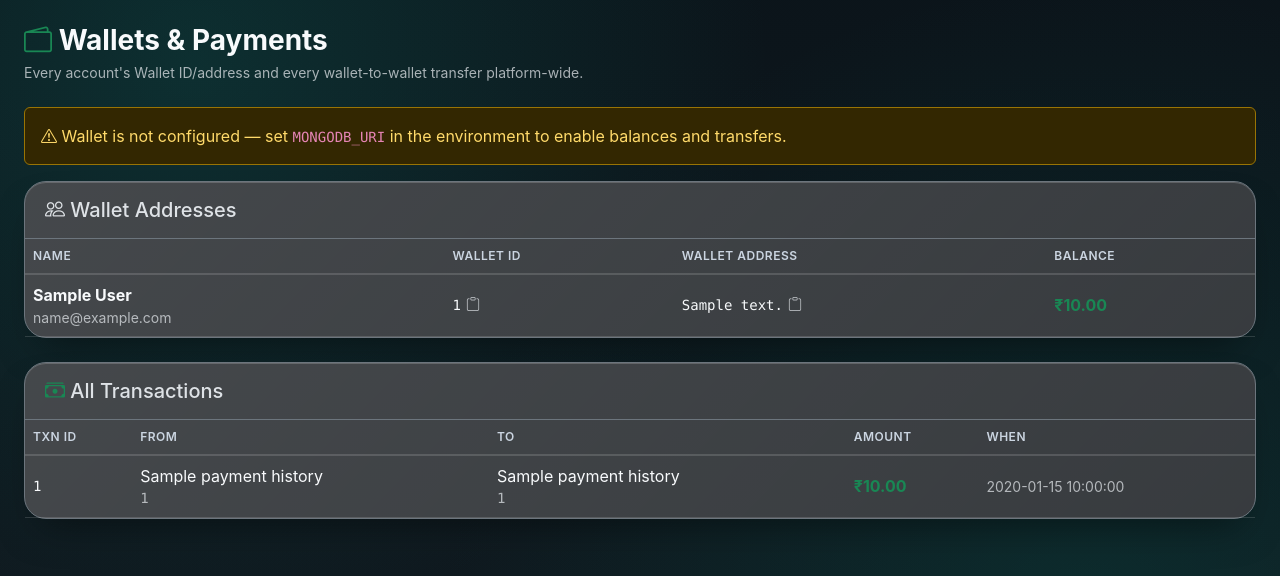
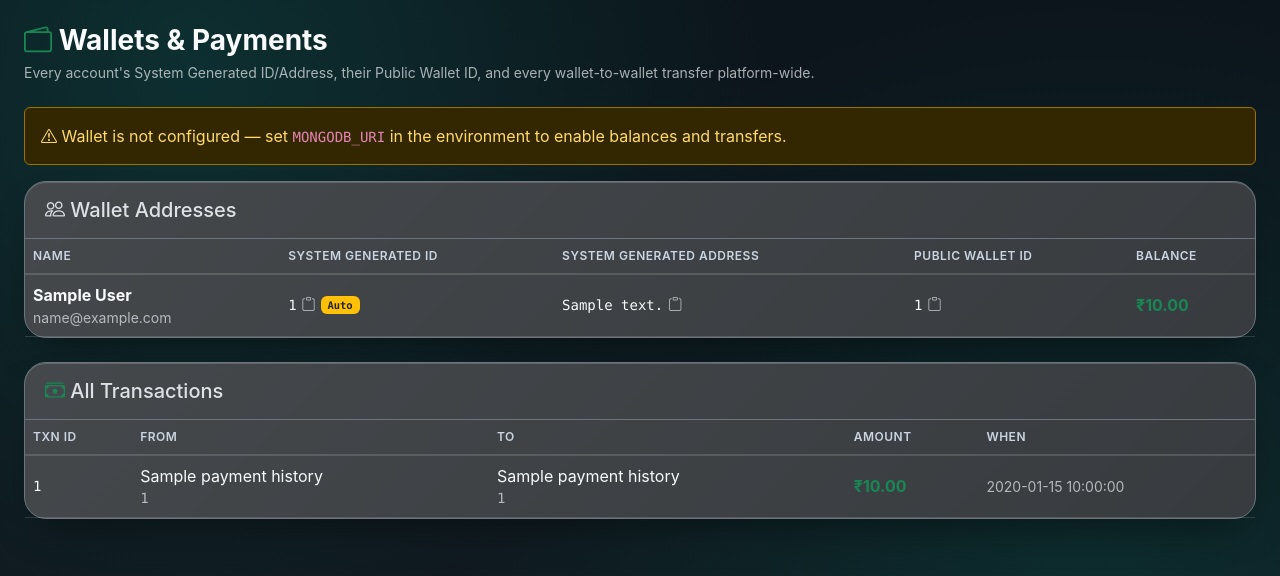
Before and after one commit to futureminds-stack/Smartpayments, a Flask app: template templates/admin_wallets.html in a window 1280 px wide. Shown: the part 57-633 px from the top of the page. Run offline with Flask 3, Linux system fonts and the light colour scheme; the template is opened without the code that fills it: most values are stand-ins (such as "Sample title", 1, 10 or a date in 2020); some libraries are stand-ins or nearby versions.

Commit message:
Update admin_wallets.html

```diff
--- a/templates/admin_wallets.html
+++ b/templates/admin_wallets.html
@@ -15,7 +15,7 @@
 
 <div class="container-fluid px-4 py-4">
     <h3 class="fw-bold mb-1"><i class="bi bi-wallet2 text-success"></i> Wallets &amp; Payments</h3>
-    <p class="text-muted small mb-4">Every account's Wallet ID/address and every wallet-to-wallet transfer platform-wide.</p>
+    <p class="text-muted small mb-4">Every account's System Generated ID/Address, their Public Wallet ID, and every wallet-to-wallet transfer platform-wide.</p>
 
     {% if not wallet_enabled %}
     <div class="alert alert-warning">
@@ -33,8 +33,9 @@
                     <thead>
                         <tr>
                             <th>Name</th>
-                            <th>Wallet ID</th>
-                            <th>Wallet Address</th>
+                            <th>System Generated ID</th>
+                            <th>System Generated Address</th>
+                            <th>Public Wallet ID</th>
                             <th>Balance</th>
                         </tr>
                     </thead>
@@ -48,14 +49,27 @@
                             <td>
                                 <span class="d-flex align-items-center gap-1 font-monospace small">
                                     {{ w.referral_id }}
-                                    <button type="button" class="btn btn-sm btn-link text-muted p-0" title="Copy Wallet ID" onclick="copyToClipboard('{{ w.referral_id }}')"><i class="bi bi-clipboard"></i></button>
+                                    <button type="button" class="btn btn-sm btn-link text-muted p-0" title="Copy System Generated ID" onclick="copyToClipboard('{{ w.referral_id }}')"><i class="bi bi-clipboard"></i></button>
+                                    {% if not w.wallet_id_set_by_user %}
+                                    <span class="badge bg-warning text-dark" title="Auto-assigned — user hasn't set their own yet">Auto</span>
+                                    {% endif %}
                                 </span>
                             </td>
                             <td>
                                 <span class="d-flex align-items-center gap-1 font-monospace small">
                                     {{ w.wallet_address }}
-                                    <button type="button" class="btn btn-sm btn-link text-muted p-0" title="Copy Wallet Address" onclick="copyToClipboard('{{ w.wallet_address }}')"><i class="bi bi-clipboard"></i></button>
+                                    <button type="button" class="btn btn-sm btn-link text-muted p-0" title="Copy System Generated Address" onclick="copyToClipboard('{{ w.wallet_address }}')"><i class="bi bi-clipboard"></i></button>
                                 </span>
+                            </td>
+                            <td>
+                                {% if w.external_wallet_id %}
+                                <span class="d-flex align-items-center gap-1 font-monospace small">
+                                    {{ w.external_wallet_id }}
+                                    <button type="button" class="btn btn-sm btn-link text-muted p-0" title="Copy" onclick="copyToClipboard('{{ w.external_wallet_id }}')"><i class="bi bi-clipboard"></i></button>
+                                </span>
+                                {% else %}
+                                <span class="text-muted">—</span>
+                                {% endif %}
                             </td>
                             <td class="text-success fw-bold">
                                 {% if w.balance is not none %}₹{{ "%.2f"|format(w.balance) }}{% else %}—{% endif %}
```
